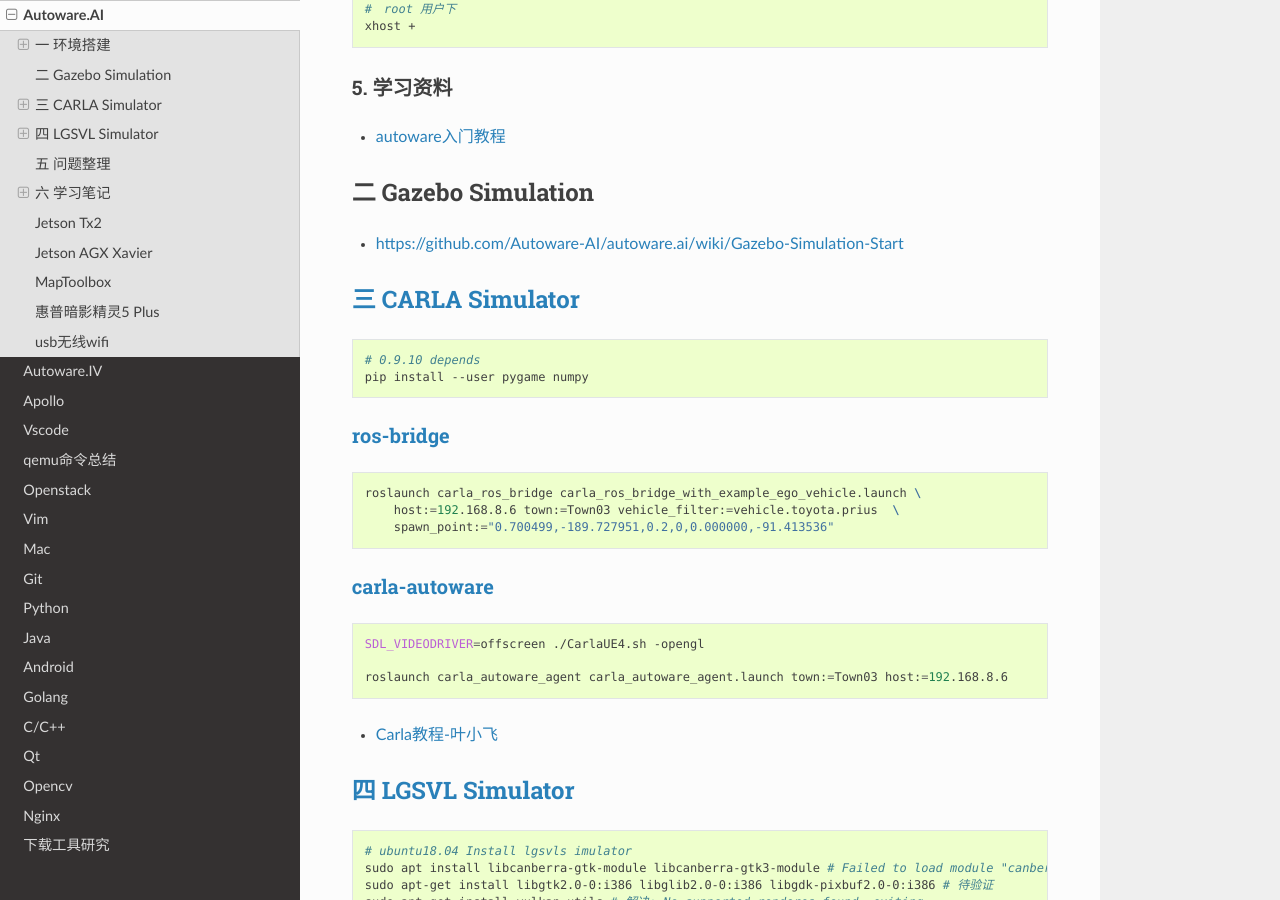
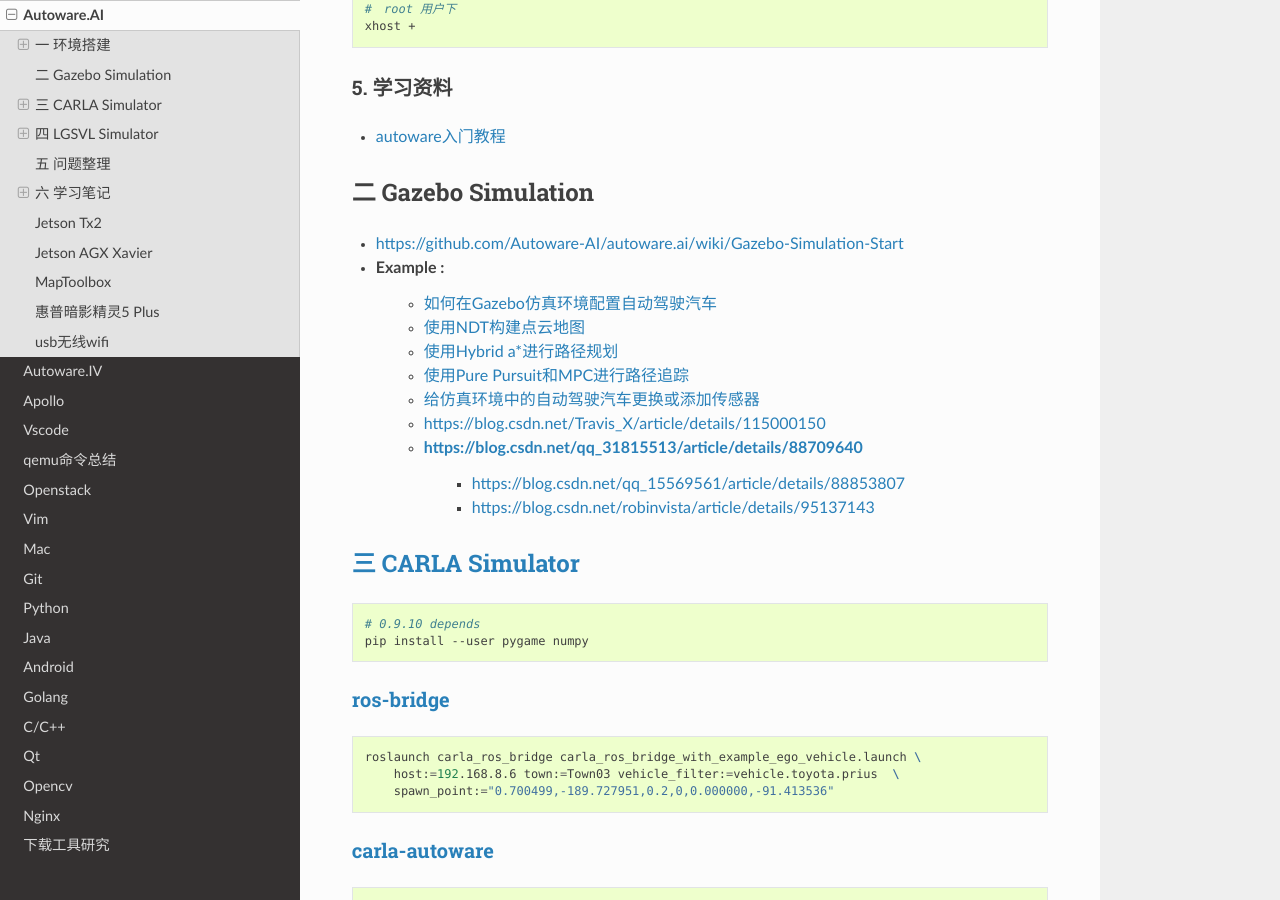
Before and after one commit to my-rds-store/my_space, a Sphinx documentation site: the page built from source/autoware/index.rst, in a window 1280 px wide and 900 px high, scrolled down 5314 px. Built offline with Sphinx 7.4.7 and the Read the Docs theme 2.0.0, drawn with Linux system fonts in a browser that asks for light colours; some of the changed text lies outside the part shown.

Commit message:
update ...

```diff
--- a/source/autoware/index.rst
+++ b/source/autoware/index.rst
@@ -297,6 +297,16 @@
 
 * https://github.com/Autoware-AI/autoware.ai/wiki/Gazebo-Simulation-Start
 
+* Example :
+    * `如何在Gazebo仿真环境配置自动驾驶汽车 <https://blog.csdn.net/Travis_X/article/details/105418119>`_
+    * `使用NDT构建点云地图  <https://blog.csdn.net/Travis_X/article/details/105455195>`_
+    * `使用Hybrid a*进行路径规划 <https://blog.csdn.net/Travis_X/article/details/105949471>`_
+    * `使用Pure Pursuit和MPC进行路径追踪 <https://blog.csdn.net/Travis_X/article/details/106116998>`_
+    * `给仿真环境中的自动驾驶汽车更换或添加传感器  <https://blog.csdn.net/Travis_X/article/details/105418550>`_
+    * https://blog.csdn.net/Travis_X/article/details/115000150
+    * https://blog.csdn.net/qq_31815513/article/details/88709640
+        * https://blog.csdn.net/qq_15569561/article/details/88853807
+        * https://blog.csdn.net/robinvista/article/details/95137143
 
 `三 CARLA Simulator <https://carla.readthedocs.io/en/0.9.10/>`_
 -------------------------------------------------------------------
```
